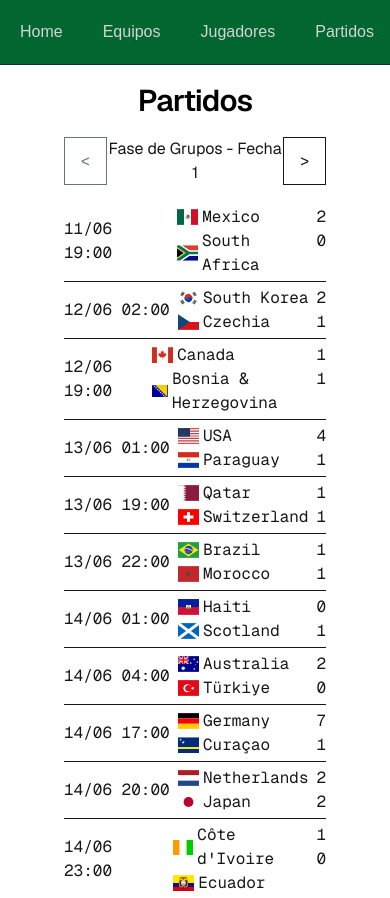
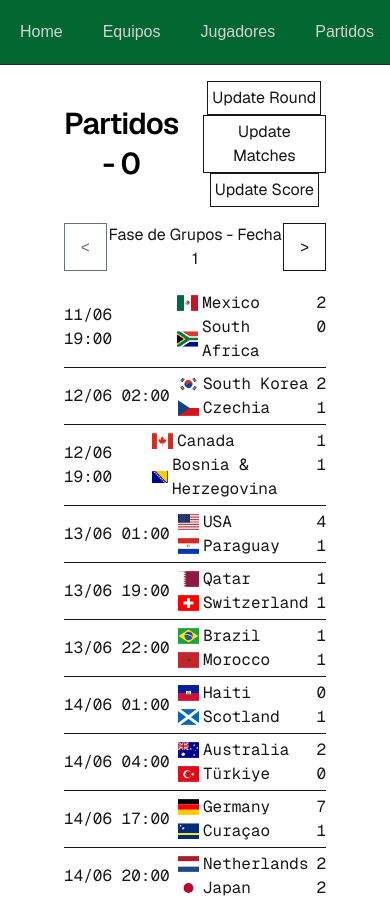
Before and after one commit to ignacio-pineiro/prog3tp1, a Next.js app: page /matches in a window 390 px wide. Shown: the top 898 px of the page. Built offline with nearby package versions, Linux system fonts and the light colour scheme.

Commit message:
contexto y funcionalidad de predicciones

```diff
--- /dev/null
+++ b/src/app/PredictionsContext.jsx
@@ -0,0 +1,99 @@
+import { createContext, useContext, useState, useEffect } from "react";
+
+const PredictionsContext = createContext()
+
+export function PredictionsProvider({ children }) {
+  const [predictions, setPredictions] = useState([])
+  const [score, setScore] = useState(0)
+
+  const [isMounted, setIsMounted] = useState(false)
+
+  useEffect(() => {
+    setIsMounted(true)
+
+    const cachedPredictions = window.localStorage.getItem('my_predictions')
+    const cachedScore = window.localStorage.getItem('my_score')
+
+    if (cachedPredictions) {
+      setPredictions(JSON.parse(cachedPredictions))
+    }
+
+    if (cachedScore) {
+      setScore(JSON.parse(cachedScore))
+    }
+  }, [])
+
+  const savePredictions = (newPredictions) => {
+    setPredictions(newPredictions);
+    if (typeof window !== "undefined") {
+      window.localStorage.setItem('my_predictions', JSON.stringify(newPredictions));
+    }
+  }
+
+  const addPrediction = (id, choice) => {
+    const newPrediction = {
+      matchId: id,
+      winner: choice
+    }
+    const newPredictions = [...predictions, newPrediction];
+    savePredictions(newPredictions);
+  }
+
+  const updatePrediction = (id, choice) => {
+    const updatedPredictions = predictions.map(prediction =>
+      String(prediction.matchId) === String(id) ? {
+        matchId: id,
+        winner: choice
+      } : prediction
+    )
+    savePredictions(updatedPredictions)
+  }
+
+  // maybe makes no sense to have
+  const deletePrediction = (id) => {
+    const filteredPredictions = predictions.filter(prediction =>
+      String(prediction.matchId) !== String(id)
+    )
+    savePredictions(filteredPredictions)
+  }
+
+  const getPredictionById = (id) => predictions.find(prediction =>
+    String(prediction.matchId) === String(id)
+  )
+
+  const updateScore = () => {
+    const cachedMatches = JSON.parse(window.localStorage.getItem('matches'))
+    var newScore = 0
+
+    predictions.forEach(prediction => {
+      const match = cachedMatches.find(match => String(match.id) === String(prediction.matchId))
+
+      if (match) {
+        if (match.winnerCode === prediction.winner) newScore += 1;
+      }
+    })
+
+    setScore(newScore)
+    if (typeof window !== 'undefined') {
+      window.localStorage.setItem('my_score', JSON.stringify(newScore))
+    }
+  }
+
+  if (!isMounted) return null;
+
+  return (
+    <PredictionsContext.Provider value={{
+      predictions,
+      score,
+      addPrediction,
+      updatePrediction,
+      deletePrediction,
+      getPredictionById,
+      updateScore
+    }}>
+      {children}
+    </PredictionsContext.Provider>
+  )
+}
+
+export const usePredictions = () => useContext(PredictionsContext)
--- /dev/null
+++ b/src/app/components/Prediction.jsx
@@ -0,0 +1,66 @@
+"use client"
+
+import { usePredictions } from "../PredictionsContext";
+import { useState, useEffect } from "react";
+import CountryFlag from "./CountryFlag";
+
+export default function Prediction({ match }) {
+  const { addPrediction, updatePrediction, getPredictionById } = usePredictions()
+  const [choice, setChoice] = useState(0)
+
+  useEffect(() => {
+    const prediction = getPredictionById(match.id)
+    if (prediction) {
+      setChoice(prediction.winner)
+    }
+  }, [])
+
+  const handleChoice = (c) => {
+    if (match.status.code === 0) {
+      if (getPredictionById(match.id)) {
+        updatePrediction(match.id, c)
+      } else {
+        addPrediction(match.id, c)
+      }
+      setChoice(c)
+    }
+  }
+
+  // console.log(match.winnerCode);
+
+  return (
+    <div className="flex justify-around items-center w-full gap-12 py-2 border-b ">
+      <button
+        className='border px-2 w-1/5 rounded-lg cursor-pointer hover:bg-zinc-400
+        disabled:hover:bg-background disabled:cursor-default outline-purple-900
+        disabled:border-0 disabled:outline-2'
+        onClick={() => handleChoice(1)}
+        disabled={choice === 1}
+      >
+        <CountryFlag countryCode={(match.homeTeam.country.alpha2).toLowerCase()} />
+      </button>
+
+      <button
+        className='border px-2 w-1/5 rounded-lg cursor-pointer hover:bg-zinc-400
+        disabled:hover:bg-background disabled:cursor-default outline-purple-900
+        disabled:border-0 disabled:outline-2'
+        onClick={() => handleChoice(3)}
+        disabled={choice === 3}
+      >
+        <p className="text-center">X</p>
+      </button>
+
+      <button
+        className='border px-2 w-1/5 rounded-lg cursor-pointer hover:bg-zinc-400
+        disabled:hover:bg-background disabled:cursor-default outline-purple-900
+        disabled:border-0 disabled:outline-2'
+        onClick={() => handleChoice(2)}
+        disabled={choice === 2}
+      >
+        <CountryFlag
+          countryCode={(match.awayTeam.country.alpha2).toLowerCase()}
+        />
+      </button>
+    </div>
+  )
+}
--- a/src/app/components/matches/MatchList.jsx
+++ b/src/app/components/matches/MatchList.jsx
@@ -6,23 +6,23 @@ import { useState } from "react";
 import MatchCard from "./MatchCard";
 
 export default function RoundSelector() {
-  const { rounds, getMatchesByRound, fetchMatches } = useMatches()
+  const { rounds, getMatchesByRound, fetchMatchesByRound } = useMatches()
 
   const [round, setRound] = useState(0);
 
-  var matches = getMatchesByRound(rounds[round].id)
+  var matches = getMatchesByRound(rounds.rounds[round].round)
 
   const handleRoundChange = (newRound) => {
     setRound(newRound)
-    matches = getMatchesByRound(rounds[newRound].id)
+    matches = getMatchesByRound(rounds.rounds[newRound].round)
     if (matches.length === 0) {
       console.log('callAPI');
-      // fetchMatches(rounds[newRound].id) // falta implementar API para actualizar partidos
+      // fetchMatchesByRound(rounds[newRound].round) // falta implementar API para actualizar partidos
     }
   }
 
   return (
-    <div className="w-full">
+    <>
       <div className="flex justify-between w-full text-center sm:items-start sm:text-left py-4">
         <button
           onClick={() => handleRoundChange(round - 1)}
@@ -32,7 +32,11 @@ export default function RoundSelector() {
           &lt;
         </button>
 
-        <p className="">{rounds[round].round}</p>
+        <p className="">{(rounds.rounds[round].name) ? (
+          rounds.rounds[round].name
+        ) : (
+          `Fase de Grupos - Fecha ${rounds.rounds[round].round}`
+        )}</p>
 
         <button
           onClick={() => handleRoundChange(round + 1)}
@@ -46,6 +50,6 @@ export default function RoundSelector() {
       {matches.map((match, key) => (
         <MatchCard key={key} match={match} />
       ))}
-    </div>
+    </>
   )
 }
--- a/src/app/layout.js
+++ b/src/app/layout.js
@@ -1,7 +1,10 @@
+"use client"
+
 import { Geist, Geist_Mono } from "next/font/google";
 import "./globals.css";
 import "flag-icons/css/flag-icons.min.css";
 import Link from "next/link";
+import { PredictionsProvider } from "./PredictionsContext";
 
 const geistSans = Geist({
   variable: "--font-geist-sans",
@@ -13,18 +16,14 @@ const geistMono = Geist_Mono({
   subsets: ["latin"],
 });
 
-export const metadata = {
-  title: "Create Next App",
-  description: "Generated by create next app",
-};
+// export const metadata = {
+//   title: "Create Next App",
+//   description: "Generated by create next app",
+// };
 
-export default function RootLayout({ children }) {
+function LayoutContent({ children }) {
   return (
-    <html
-      lang="en"
-      className={`${geistSans.variable} ${geistMono.variable} h-full antialiased`}
-    >
-      <body className="min-h-full flex flex-col">
+    <>
       <nav className="bg-green-800 px-2 border-b border-gray-800">
         <div className="flex h-16 items-center space-x-4">
           <Link href={'/'} className="rounded-md px-3 py-2 text-base font-medium text-neutral-300 hover:text-white hover:bg-white/5">
@@ -49,7 +48,21 @@ export default function RootLayout({ children }) {
           <p className="text-sm text-neutral-300">© 2026 Grupo Winear 3ro</p>
         </div>
       </footer>
+    </>
+  );
+}
+
+export default function RootLayout({ children }) {
+  return (
+    <html
+      lang="en"
+      className={`${geistSans.variable} ${geistMono.variable} h-full antialiased`}
+    >
+      <body className="min-h-full flex flex-col">
+        <PredictionsProvider>
+          <LayoutContent>{children}</LayoutContent>
+        </PredictionsProvider>
       </body>
     </html>
-  );
+  )
 }
--- a/src/app/matches/MatchesContext.jsx
+++ b/src/app/matches/MatchesContext.jsx
@@ -2,23 +2,13 @@ import { createContext, useContext, useState, useEffect } from "react";
 // APImatches despues se remplaza por fetch a la API
 import APImatches from '@/lib/matches.json'
 // fetch /api/world-cup-2026/matches/rounds
-const roundsAPI = [
-  { id: 1, 'round': 'Fase de Grupos - Fecha 1', },
-  { id: 2, 'round': 'Fase de Grupos - Fecha 2', },
-  { id: 3, 'round': 'Fase de Grupos - Fecha 3', },
-  { id: 6, 'round': 'Dieciseisavos de Final' },
-  { id: 25, 'round': 'Octavos de Final' },
-  { id: 27, 'round': 'Cuartos de Final' },
-  { id: 28, 'round': 'Semifinales' },
-  { id: 50, 'round': 'Tercer Puesto' },
-  { id: 29, 'round': 'Final' },
-]
+import APIrounds from '@/lib/rounds.json'
 
 const MatchesContext = createContext()
 
 export function MatchesProvider({ children }) {
   const [matches, setMatches] = useState([])
-  const [rounds, setRounds] = useState([])
+  const [rounds, setRounds] = useState({})
 
   const [isMounted, setIsMounted] = useState(false)
 
@@ -31,14 +21,13 @@ export function MatchesProvider({ children }) {
     if (cachedMatches) {
       setMatches(JSON.parse(cachedMatches))
     } else {
-      fetchMatches(0)
+      fetchMatchesByRound(1)
     }
 
     if (cachedRounds) {
       setRounds(JSON.parse(cachedRounds))
     } else {
-      window.localStorage.setItem("rounds", JSON.stringify(roundsAPI));
-      setRounds(roundsAPI)
+      fetchRounds()
     }
   }, [])
 
@@ -55,13 +44,37 @@ export function MatchesProvider({ children }) {
   }
 
   // llamar a la api de nuevo para actualizar la info - limitar las 100 llamadas
-  const fetchMatches = (roundId) => {
+  const fetchMatchesByRound = (roundId) => {
     // fetch /api/world-cup-2026/matches/round/:roundId
+    // axios.GET()
+
     if (matches.length === 0) {
       saveMatches(APImatches.data.result.data.events)
     } else {
       addMatches(APImatches.data.result.data.events)
     }
+  }
+
+  const fetchMatches = () => {
+    // clear old match info
+    saveMatches([])
+
+    rounds.rounds.forEach(round => {
+      if (round.round <= rounds.currentRound.round || (round.round <= 3)) {
+        // fetch /api/world-cup-2026/matches/round/:roundId
+
+
+        if (round.round === 1) {
+          console.log(`callAPI save ${round.round}`);
+          // saveMatches()
+        } else {
+          console.log(`callAPI add ${round.round}`);
+          // addMatches(APImatches.data.result.data.events)
+        }
+      }
+    })
+
+    saveMatches(APImatches.data.result.data.events)
   }
 
   const getMatchById = (id) => matches.find((match) => String(match.id) === String(id))
@@ -89,6 +102,18 @@ export function MatchesProvider({ children }) {
     return time;
   }
 
+  const fetchRounds = () => {
+    // fetch /api/world-cup-2026/matches/rounds
+    // APIrounds = axios.GET()
+
+    setRounds(APIrounds)
+    if (typeof window !== "undefined") {
+      window.localStorage.setItem("rounds", JSON.stringify(APIrounds));
+    }
+    console.log(rounds);
+
+  }
+
   if (!isMounted) return null;
 
   return (
@@ -97,9 +122,11 @@ export function MatchesProvider({ children }) {
       rounds,
       addMatches,
       fetchMatches,
+      fetchMatchesByRound,
       getMatchById,
       getMatchesByRound,
-      convertTimestamp
+      convertTimestamp,
+      fetchRounds
     }}>
       {children}
     </MatchesContext.Provider>
--- a/src/app/matches/page.jsx
+++ b/src/app/matches/page.jsx
@@ -1,13 +1,41 @@
+"use client"
+
+import { useMatches } from "@/app/matches/MatchesContext";
+import { usePredictions } from "../PredictionsContext";
+
 import MatchList from "../components/matches/MatchList";
 
 export default function page() {
+  const { fetchMatches, fetchRounds } = useMatches()
+  const { score, updateScore } = usePredictions()
+
   return (
     <div className="flex flex-col flex-1 items-center justify-center bg-zinc-100 font-sans dark:bg-black">
-      <main className="flex flex-1 w-full max-w-3xl flex-col items-center justify-between py-4 px-16 bg-white dark:bg-black sm:items-start">
-        <div className="flex flex-col items-center gap-6 text-center sm:items-start sm:text-left">
+      <main className="flex flex-1 w-full max-w-3xl flex-col items-center justify-start py-4 px-16 bg-white dark:bg-black sm:items-start">
+        <div className="flex justify-between items-center gap-6 text-center sm:text-left w-full">
           <h1 className="max-w-xs text-3xl font-semibold leading-10 tracking-tight text-black dark:text-zinc-50">
-            Partidos
+            Partidos - {score}
           </h1>
+          <div>
+            <button
+              className="border p-1 cursor-pointer"
+              onClick={fetchRounds}
+            >
+              Update Round
+            </button>
+            <button
+              className="border p-1 cursor-pointer"
+              onClick={fetchMatches}
+            >
+              Update Matches
+            </button>
+            <button
+              className="border p-1 cursor-pointer"
+              onClick={updateScore}
+            >
+              Update Score
+            </button>
+          </div>
         </div>
 
         <MatchList />
--- /dev/null
+++ b/src/lib/rounds.json
@@ -0,0 +1,46 @@
+{
+  "currentRound": {
+    "round": 2
+  },
+  "rounds": [
+    {
+      "round": 1
+    },
+    {
+      "round": 2
+    },
+    {
+      "round": 3
+    },
+    {
+      "round": 6,
+      "name": "Round of 32",
+      "slug": "round-of-32"
+    },
+    {
+      "round": 5,
+      "name": "Round of 16",
+      "slug": "round-of-16"
+    },
+    {
+      "round": 27,
+      "name": "Quarterfinals",
+      "slug": "quarterfinals"
+    },
+    {
+      "round": 28,
+      "name": "Semifinals",
+      "slug": "semifinals"
+    },
+    {
+      "round": 50,
+      "name": "Match for 3rd place",
+      "slug": "match-for-3rd-place"
+    },
+    {
+      "round": 29,
+      "name": "Final",
+      "slug": "final"
+    }
+  ]
+}
```
Also changed, not shown: src/app/matches/[id]/layout.jsx (+9 -0 lines). Lines whose indentation alone changed are shown as unchanged.
